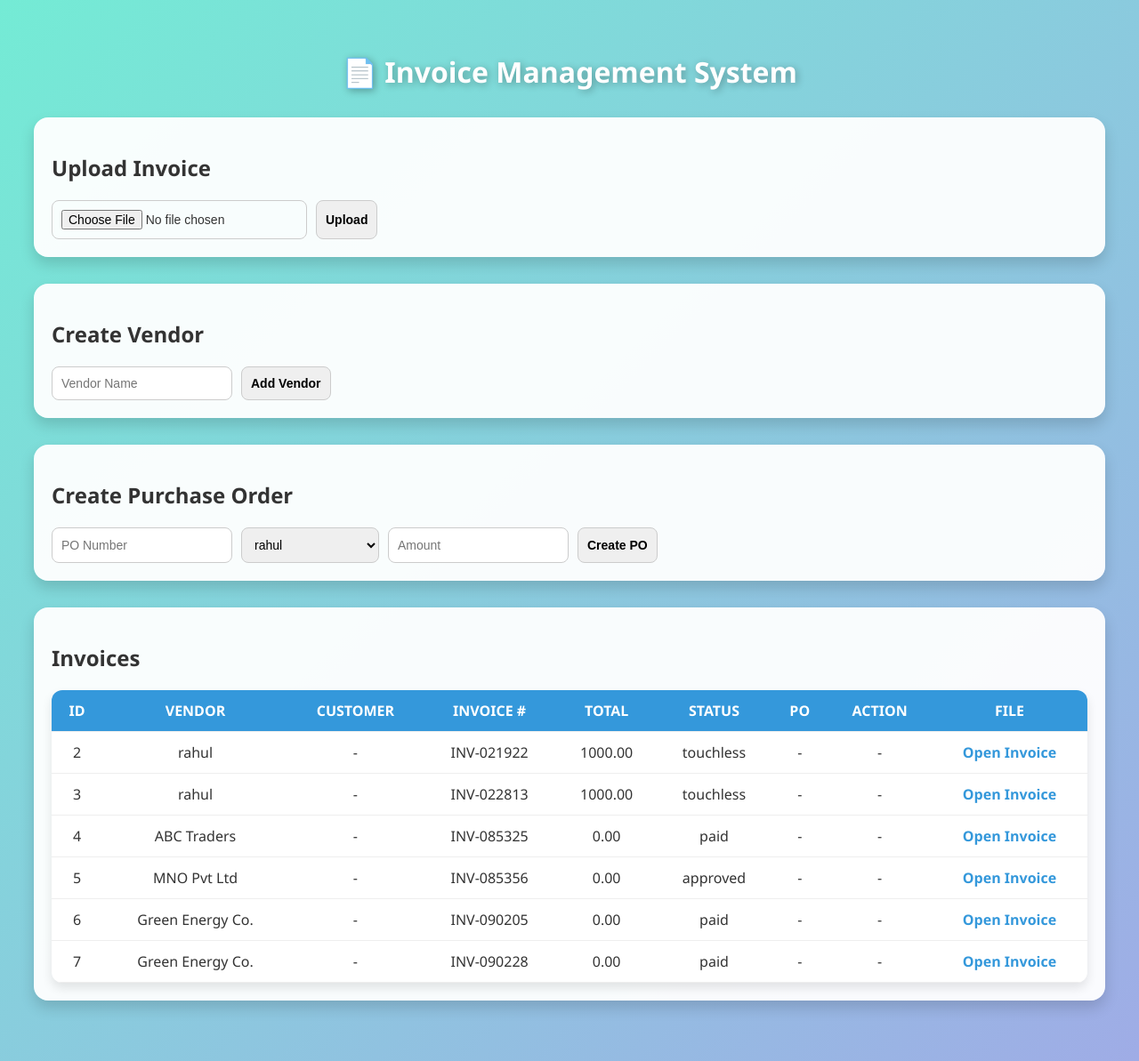
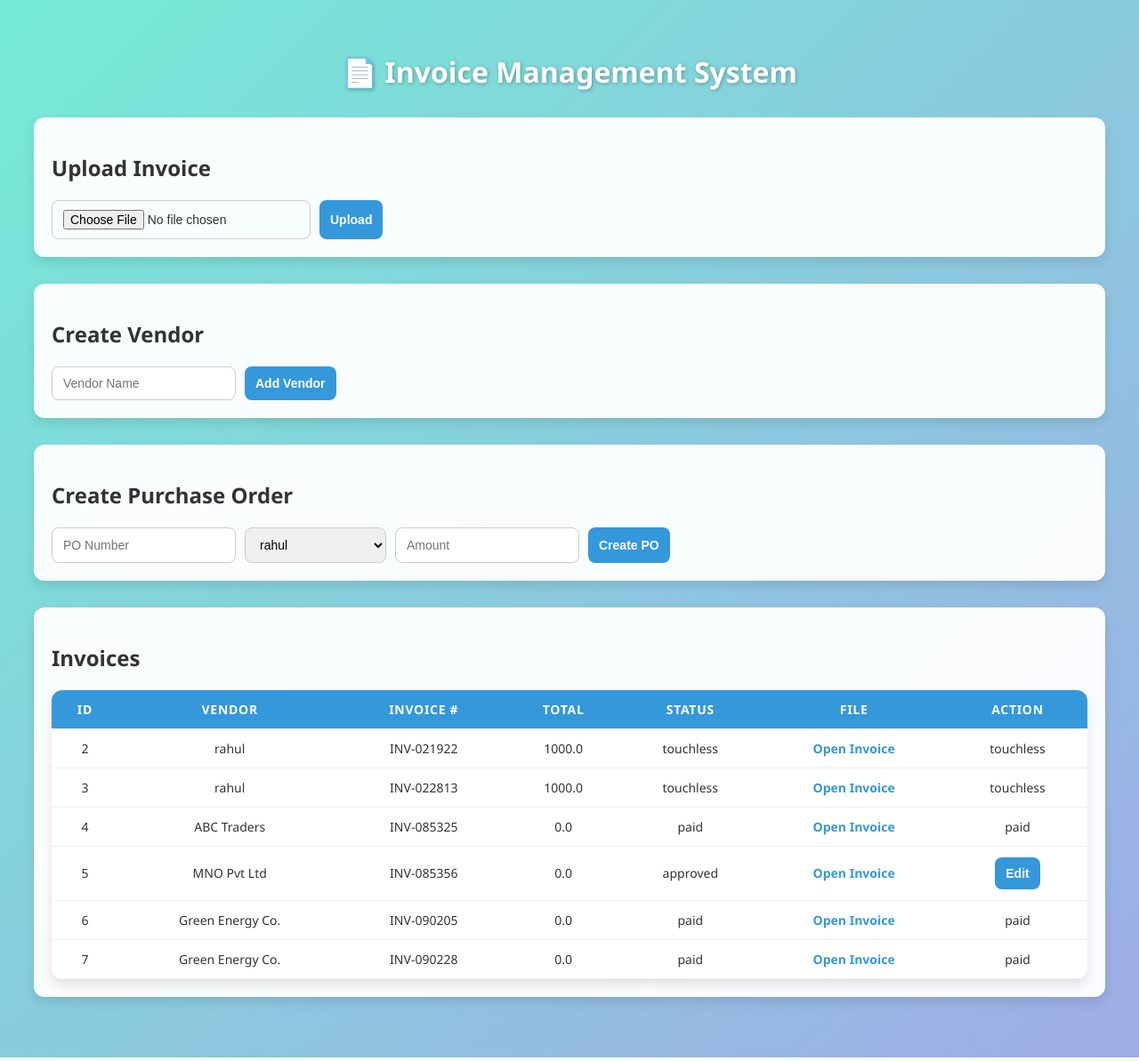
Before and after one commit to rahul2004n/Project-structure, a FastAPI app: page / in a window 1280 px wide. Shown: the whole page at 89% size. Run offline with FastAPI, Linux system fonts and the light colour scheme; data comes from the database, SQL or seed files in the repository.

Commit message:
index.html

```diff
--- a/templates/index.html
+++ b/templates/index.html
@@ -3,42 +3,40 @@
 <head>
   <meta charset="UTF-8">
   <title>Invoice Management System</title>
-<script defer src="/static/main.js"></script>
   <style>
-  body { font-family: 'Segoe UI', sans-serif; background: linear-gradient(135deg,#74ebd5,#9face6); padding:30px; color:#333; }
-  h1 { text-align:center; color:#fff; margin-bottom:30px; text-shadow: 2px 2px 8px rgba(0,0,0,0.3);}
-  .card { background: rgba(255,255,255,0.95); padding:20px; border-radius:16px; margin-bottom:30px; box-shadow:0 8px 16px rgba(0,0,0,0.15);}
-  form { display:flex; gap:10px; flex-wrap:wrap;}
-  input, select, button { padding:10px; border-radius:8px; border:1px solid #ccc; font-size:14px; transition:0.3s;}
-  input:focus, select:focus { border-color:#3498db; outline:none; box-shadow:0 0 6px rgba(52,152,219,0.5);}
-  button { font-weight:bold; cursor:pointer; transition:all 0.3s ease;}
-  table { width:100%; border-collapse:collapse; margin-top:15px; background:#fff; border-radius:12px; overflow:hidden; box-shadow:0 6px 12px rgba(0,0,0,0.1);}
-  th, td { padding:12px; text-align:center; border-bottom:1px solid #eee;}
-  th { background:#3498db; color:#fff; text-transform:uppercase;}
-  tr:hover { background:#f1f9ff;}
-  a { color:#3498db; text-decoration:none; font-weight:bold;}
-  a:hover { text-decoration:underline;}
-  tr.rejected { background:#ffe5e5 !important;}
-  /* Approve hover green */
-  .btn-approve { background:#2ecc71; color:#fff; border:none;}
-  .btn-approve:hover { background:#27ae60; }
-  /* Reject hover red */
-  .btn-reject { background:#e74c3c; color:#fff; border:none;}
-  .btn-reject:hover { background:#c0392b; }
-  /* Remove button */
-  .btn-remove { background:#e67e22; color:#fff; border:none;}
-  .btn-remove:hover { background:#d35400; }
+    body {
+      font-family: 'Segoe UI', sans-serif;
+      padding: 30px;
+      background: linear-gradient(135deg, #74ebd5, #9face6);
+      color: #333;
+    }
+    h1 { text-align: center; margin-bottom: 30px; color: #fff; text-shadow: 1px 1px 4px rgba(0,0,0,0.3); }
+
+    .card { background: rgba(255,255,255,0.95); border-radius: 12px; padding: 20px; margin-bottom: 30px; box-shadow: 0 6px 12px rgba(0,0,0,0.1); }
+
+    form { display: flex; gap: 10px; flex-wrap: wrap; }
+    input, select, button { padding: 10px 12px; border-radius: 8px; border: 1px solid #ccc; font-size: 14px; transition: 0.3s; }
+    button { background: #3498db; color: #fff; border: none; cursor: pointer; font-weight: bold; }
+    button:hover { background: #2980b9; transform: scale(1.05); }
+
+    table { width: 100%; border-collapse: collapse; margin-top: 15px; background: #fff; border-radius: 12px; overflow: hidden; box-shadow: 0 6px 12px rgba(0,0,0,0.1); }
+    th, td { padding: 12px; text-align: center; border-bottom: 1px solid #eee; font-size: 14px; }
+    th { background: #3498db; color: #fff; text-transform: uppercase; letter-spacing: 0.05em; }
+    tr:hover { background: #f1f9ff; transition: background 0.3s ease; }
+    tr.rejected { background: #ffe5e5 !important; }
+
+    a { color: #3498db; text-decoration: none; font-weight: bold; }
+    a:hover { text-decoration: underline; }
   </style>
 </head>
 <body>
-
   <h1>📄 Invoice Management System</h1>
 
   <!-- Upload Invoice -->
   <div class="card">
     <h2>Upload Invoice</h2>
-  <form action="/upload" method="post" enctype="multipart/form-data">
-    <input type="file" name="file" required>
+    <form id="uploadForm" enctype="multipart/form-data">
+      <input type="file" name="file" id="fileInput" required>
       <button type="submit">Upload</button>
     </form>
   </div>
@@ -70,55 +68,134 @@
   <!-- Invoice List -->
   <div class="card">
     <h2>Invoices</h2>
-  <table>
+    <table id="invoiceTable">
       <tr>
         <th>ID</th>
         <th>Vendor</th>
-      <th>Customer</th>
         <th>Invoice #</th>
         <th>Total</th>
         <th>Status</th>
-      <th>PO</th>
+        <th>File</th>
         <th>Action</th>
-      <th>File</th>
       </tr>
       {% for invoice in invoices %}
-    <tr class="{% if invoice.status == 'rejected' %}rejected{% endif %}">
+      <tr id="invoice-{{ invoice.id }}" class="{% if invoice.status == 'rejected' %}rejected{% endif %}">
         <td>{{ invoice.id }}</td>
-      <td>{{ invoice.vendor.name if invoice.vendor else "-" }}</td>
-      <td>{{ invoice.customer_name or "-" }}</td>
+        <td>{{ invoice.vendor.name if invoice.vendor else "N/A" }}</td>
         <td>{{ invoice.invoice_number }}</td>
         <td>{{ invoice.total_amount }}</td>
         <td>{{ invoice.status }}</td>
-      <td>{{ invoice.po.po_number if invoice.po else "-" }}</td>
         <td>
-        {% if invoice.status == "pending" %}
-        <form action="/action" method="post" style="display:inline-block;">
-          <input type="hidden" name="invoice_id" value="{{ invoice.id }}">
-          <input type="hidden" name="action" value="approve">
-          <button class="btn-approve">Approve</button>
-        </form>
-        <form action="/action" method="post" style="display:inline-block;">
-          <input type="hidden" name="invoice_id" value="{{ invoice.id }}">
-          <input type="hidden" name="action" value="reject">
-          <button class="btn-reject">Reject</button>
-        </form>
-        {% elif invoice.status == "rejected" %}
-        <form action="/delete_invoice" method="post" style="display:inline-block;">
-          <input type="hidden" name="invoice_id" value="{{ invoice.id }}">
-          <button class="btn-remove">Remove</button>
-        </form>
+          {% if invoice.filename %}
+            <a href="/uploads/{{ invoice.filename }}" target="_blank">Open Invoice</a>
+          {% else %}
+            -
           {% endif %}
         </td>
         <td>
-        {% if invoice.filename %}
-          <a href="/uploads/{{ invoice.filename }}" target="_blank">Open Invoice</a>
-        {% else %}-{% endif %}
+          {% if invoice.status.lower() == "unpaid" %}
+          <form action="/action" method="post" style="display:inline;">
+            <input type="hidden" name="invoice_id" value="{{ invoice.id }}">
+            <button name="action" value="approve">Approve</button>
+            <button name="action" value="reject">Reject</button>
+          </form>
+          {% elif invoice.status.lower() == "approved" %}
+          <form action="/action" method="post" style="display:inline;">
+            <input type="hidden" name="invoice_id" value="{{ invoice.id }}">
+            <button name="action" value="edit">Edit</button>
+          </form>
+          {% elif invoice.status.lower() == "rejected" %}
+          <form action="/delete_invoice" method="post" style="display:inline;">
+            <input type="hidden" name="invoice_id" value="{{ invoice.id }}">
+            <button style="background:#e74c3c;">Remove</button>
+          </form>
+          {% else %}
+            {{ invoice.status }}
+          {% endif %}
         </td>
       </tr>
       {% endfor %}
     </table>
   </div>
 
+  <script>
+    // Upload Invoice Dynamically
+    const uploadForm = document.getElementById('uploadForm');
+    const invoiceTable = document.getElementById('invoiceTable');
+
+    uploadForm.addEventListener('submit', async (e) => {
+      e.preventDefault();
+      const fileInput = document.getElementById('fileInput');
+      const formData = new FormData();
+      formData.append('file', fileInput.files[0]);
+
+      const response = await fetch('/upload', { method: 'POST', body: formData });
+      const data = await response.json();
+
+      if (data.success) {
+        const inv = data.invoice;
+        const newRow = document.createElement('tr');
+        newRow.id = `invoice-${inv.id}`;
+        if(inv.status.toLowerCase() === 'rejected') newRow.classList.add('rejected');
+        newRow.innerHTML = `
+          <td>${inv.id}</td>
+          <td>${inv.vendor_name}</td>
+          <td>${inv.invoice_number}</td>
+          <td>${inv.total_amount}</td>
+          <td>${inv.status}</td>
+          <td><a href="/uploads/${inv.filename}" target="_blank">Open Invoice</a></td>
+          <td>
+            ${inv.status.toLowerCase() === "unpaid" ? `
+              <form action="/action" method="post" style="display:inline;">
+                <input type="hidden" name="invoice_id" value="${inv.id}">
+                <button name="action" value="approve">Approve</button>
+                <button name="action" value="reject">Reject</button>
+              </form>` : inv.status.toLowerCase() === "approved" ? `
+              <form action="/action" method="post" style="display:inline;">
+                <input type="hidden" name="invoice_id" value="${inv.id}">
+                <button name="action" value="edit">Edit</button>
+              </form>` : inv.status.toLowerCase() === "rejected" ? `
+              <form action="/delete_invoice" method="post" style="display:inline;">
+                <input type="hidden" name="invoice_id" value="${inv.id}">
+                <button style="background:#e74c3c;">Remove</button>
+              </form>` : inv.status }
+          </td>
+        `;
+        invoiceTable.appendChild(newRow);
+        fileInput.value = '';
+      } else {
+        alert("Invoice upload failed.");
+      }
+    });
+
+    // Edit Approved Invoices Dynamically
+    document.addEventListener('click', async (e) => {
+      if (e.target && e.target.name === 'action' && e.target.value === 'edit') {
+        e.preventDefault();
+        const form = e.target.closest('form');
+        const invoiceId = form.querySelector('input[name="invoice_id"]').value;
+        const newStatus = prompt("Enter new status (unpaid/rejected):", "unpaid");
+
+        if (newStatus && (newStatus.toLowerCase() === "unpaid" || newStatus.toLowerCase() === "rejected")) {
+          const formData = new FormData();
+          formData.append('invoice_id', invoiceId);
+          formData.append('action', newStatus.toLowerCase());
+
+          const response = await fetch('/action', { method: 'POST', body: formData });
+          if (response.ok) {
+            const row = document.getElementById(`invoice-${invoiceId}`);
+            row.querySelector('td:nth-child(5)').textContent = newStatus.toLowerCase();
+            if (newStatus.toLowerCase() === "rejected") {
+              row.classList.add('rejected');
+            } else {
+              row.classList.remove('rejected');
+            }
+          } else {
+            alert("Failed to update invoice status.");
+          }
+        }
+      }
+    });
+  </script>
 </body>
 </html>
```
Lines whose indentation alone changed are shown as unchanged.
